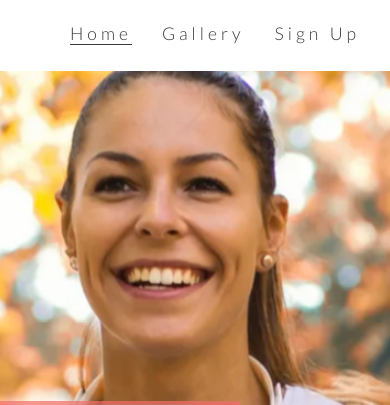
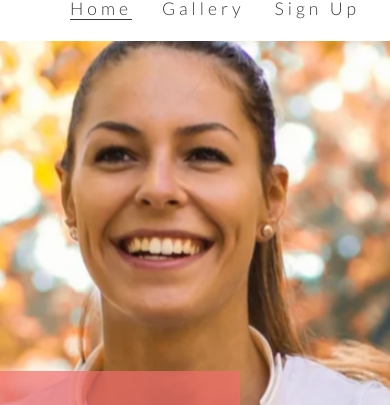
Before and after one commit to bens6477/love-running, a plain HTML site: page index.html in a window 390 px wide. Shown: the part 79-484 px from the top of the page. Drawn offline with nearby package versions, Linux system fonts and the light colour scheme.

Commit message:
Style menu area for screens 950px wide and down

```diff
--- a/assets/css/style.css
+++ b/assets/css/style.css
@@ -257,8 +257,9 @@ footer {
 
 /* media queries */
 
-/* For larger to medium screens size from 1200px wide and down */
+/* For larger to medium screen sizes from 1200px wide and down */
 @media screen and (max-width: 1200px) {
+
     #club-ethos {
         width: 65%;
         height: 1200px;
@@ -287,3 +288,15 @@ footer {
         display: none;
     }
 }
+
+/* For larger to medium screen sizes from 1200px wide and down */
+@media screen and (max-width: 950px) {
+
+    #menu {
+        clear: left;
+        float: left;
+        margin-left: 30px;
+        margin-bottom: 20px;
+        line-height: 25px;
+    }
+}
```
